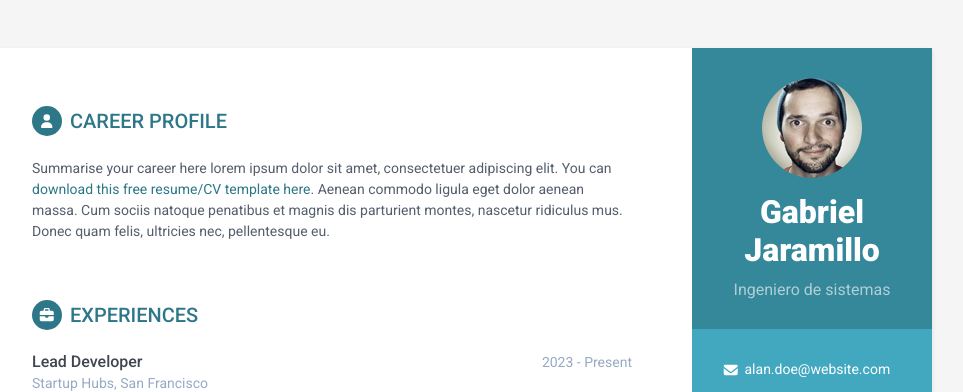
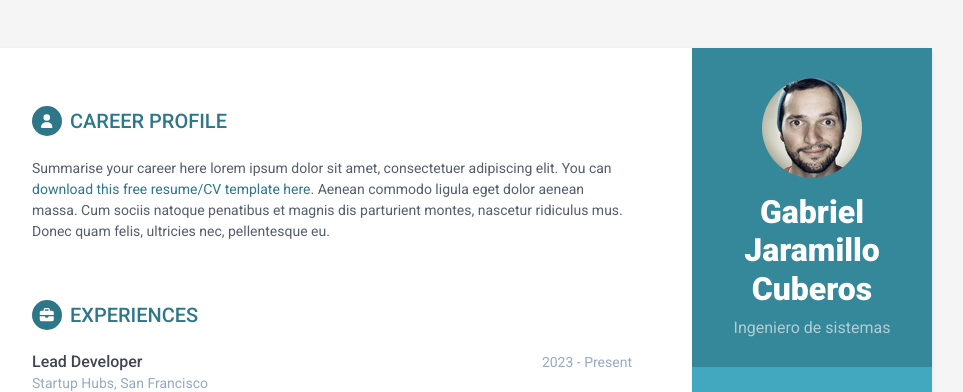
Before and after one commit to GabrielJaramilloCuberos/CV, a plain HTML site: page index.html in a window 1280 px wide. Shown: the top 392 px of the page, without its empty margins (188-1151 px from the left). Drawn offline with Linux system fonts and the light colour scheme.

Commit message:
Cambio nombre completo

```diff
--- a/index.html
+++ b/index.html
@@ -25,7 +25,7 @@
         <div class="sidebar-wrapper">
             <div class="profile-container">
                 <img class="profile" src="assets/images/profile.png" alt="" />
-                <h1 class="name">Gabriel Jaramillo</h1>
+                <h1 class="name">Gabriel Jaramillo Cuberos</h1>
                 <h3 class="tagline">Ingeniero de sistemas</h3>
             </div><!--//profile-container-->
 
```
